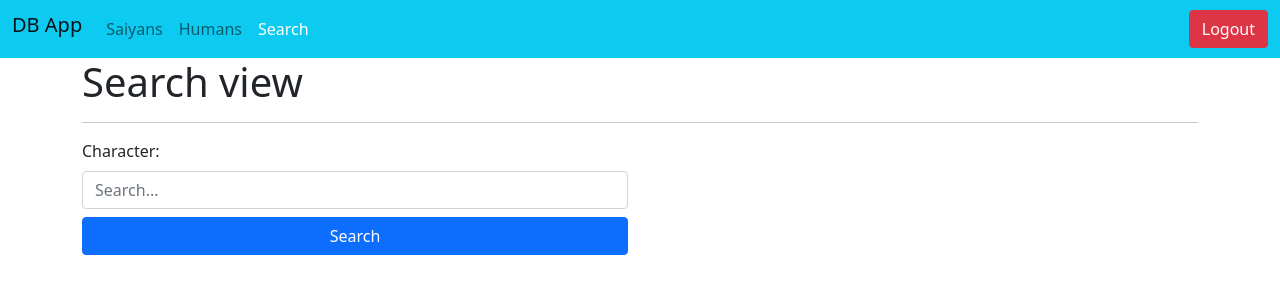
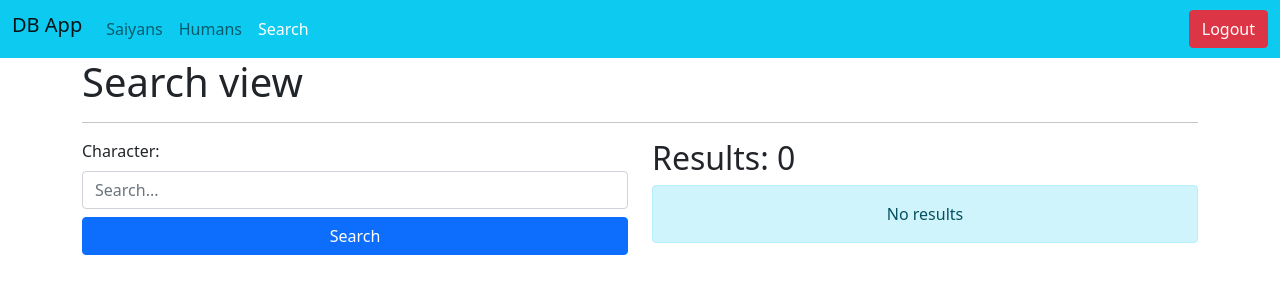
Before and after one commit to EdwardR0507/Dragon-ball-pwa, a React (Create React App) app: page /search in a window 1280 px wide. Shown: the top 300 px of the page. Built offline with nearby package versions, Linux system fonts and the light colour scheme.

Commit message:
feat: Context and reducer

```diff
--- a/src/components/Card.jsx
+++ b/src/components/Card.jsx
@@ -7,7 +7,7 @@ const Card = ({ name, species, id }) => {
   return (
     <div
       className="card m-3 col-12 col-md-4 mx-auto"
-      style={{ width: "12.5rem", height: "50%" }}
+      style={{ width: "12.5rem", height: "auto" }}
     >
       <img className="card-img-top" src={path} alt={id} />
       <div className="card-body">
--- /dev/null
+++ b/src/constants.js
@@ -0,0 +1,4 @@
+export const ACTIONS = {
+  LOGIN: "LOGIN",
+  LOGOUT: "LOGOUT",
+};
--- /dev/null
+++ b/src/context/AuthContext.js
@@ -0,0 +1,2 @@
+import { createContext } from "react";
+export const AuthContext = createContext();
--- a/src/hooks/useField.js
+++ b/src/hooks/useField.js
@@ -1,6 +1,6 @@
 import { useState } from "react";
 
-const useField = ({ type, initialState }) => {
+const useField = ({ type, initialState = "" }) => {
   const [value, setValue] = useState(initialState);
 
   const onChange = (event) => {
--- a/src/pages/Search.js
+++ b/src/pages/Search.js
@@ -1,9 +1,12 @@
-import React from "react";
+import React, { useState, useEffect } from "react";
 import useField from "../hooks/useField";
 import { useLocation } from "react-router";
 import queryString from "query-string";
+import { Characters } from "../models/Characters";
+import Card from "../components/Card";
+const Search = ({ history }) => {
+  const [characters, setCharacters] = useState([]);
 
-const Search = ({ history }) => {
   const location = useLocation();
   const { q = "" } = queryString.parse(location.search);
 
@@ -14,18 +17,32 @@ const Search = ({ history }) => {
     history.push(`?q=${search.value}`);
   };
 
+  useEffect(() => {
+    if (search.value.trim() !== "") {
+      const value = search.value.toLocaleLowerCase();
+      const characterSearch = Characters.filter((el) =>
+        el.name.toLocaleLowerCase().includes(value)
+      );
+      setCharacters(characterSearch);
+    } else {
+      setCharacters([]);
+    }
+  }, [search.value]);
+
   return (
     <div className="container">
       <h1>Search view</h1>
       <hr />
       <div className="row">
-        <form className="col-md-6" onSubmit={handleSubmit}>
+        <div className="col-6">
+          <form onSubmit={handleSubmit}>
             <div className="form-group mb-2">
               <label htmlFor="search" className="form-label w-100">
                 Character:{" "}
               </label>
               <input
                 {...search}
+                name="search"
                 className="form-control"
                 autoComplete="off"
                 id="search"
@@ -37,6 +54,16 @@ const Search = ({ history }) => {
             </button>
           </form>
         </div>
+        <div className="col-6">
+          <h2>Results: {characters.length}</h2>
+          {characters.length === 0 && (
+            <div className="alert alert-info text-center">No results</div>
+          )}
+          {characters.map((character) => (
+            <Card key={character.id} {...character} />
+          ))}
+        </div>
+      </div>
     </div>
   );
 };
```
Also changed, not shown: src/reducers/AuthReducer.js (added, +12 -0 lines), src/routes/PrivateRouter.jsx (added, +8 -0 lines). Lines whose indentation alone changed are shown as unchanged.
